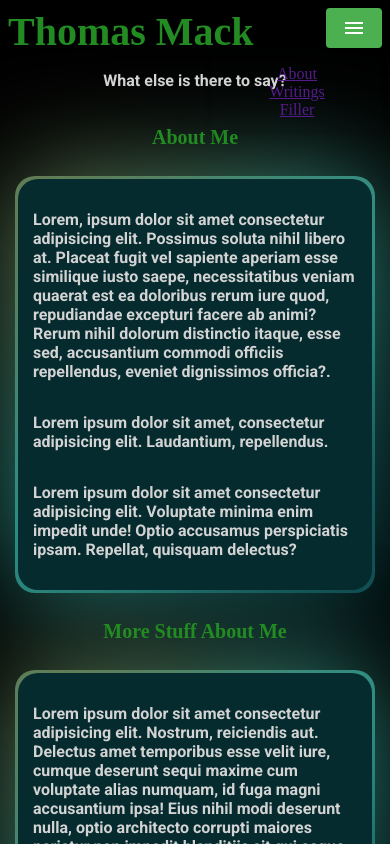
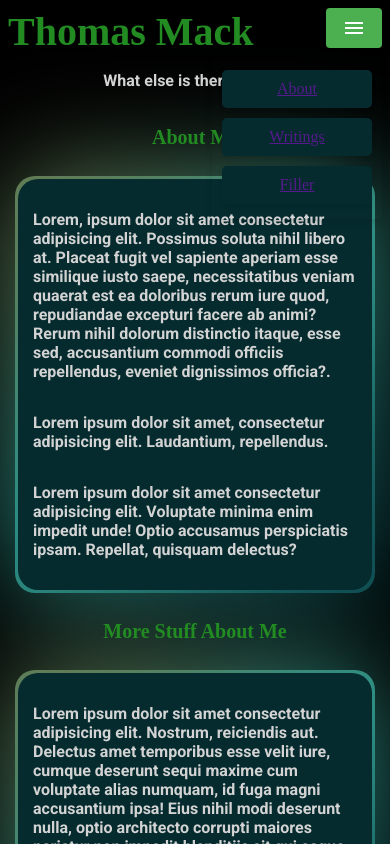
Before and after one commit to AngryGrizzlyBear/Web-Exercises, a plain HTML site: page index.html in a window 390 px wide. Both pictures are taken after a click on the button "menu". Shown: the top 844 px of the page. Drawn offline with nearby package versions, Linux system fonts and the light colour scheme; a web font is replaced by a local one.

Commit message:
Style Update

```diff
--- a/index.html
+++ b/index.html
@@ -26,9 +26,9 @@
             <div class="dropdown">
                 <button onclick="toggleDropdown()" class="material-symbols-outlined">menu</button>
                 <div class="dropdown-content">
-                    <a href="">About</a>
-                    <a href="">Writings</a>
-                    <a href="">Filler</a>
+                    <a href="" class="dropdown-item">About</a>
+                    <a href="" class="dropdown-item">Writings</a>
+                    <a href="" class="dropdown-item">Filler</a>
                 </div>
             </div>
 
--- a/style.css
+++ b/style.css
@@ -85,7 +85,18 @@ body{background-color: black;}
         max-height: 200px;
         opacity: 1;
     }
+    .dropdown-item {
+        background-color: var(--clr-6); /* or any color of your choice */
+        margin: 5px 0; /* Add space between items */
+        padding: 10px; /* Add some padding inside each item */
+        border-radius: 5px; /* Optional: rounded corners */
+        box-shadow: 0px 2px 4px rgba(0, 0, 0, 0.1); /* Optional: add subtle shadow */
+        transition: background-color 0.3s ease; /* Optional: add a smooth transition for hover effect */
+    }
 
+    .dropdown-item:hover {
+        background-color: var(--clr-4); /* Hover effect color */
+    }
 
     button {
         padding: 8px 16px;
```
